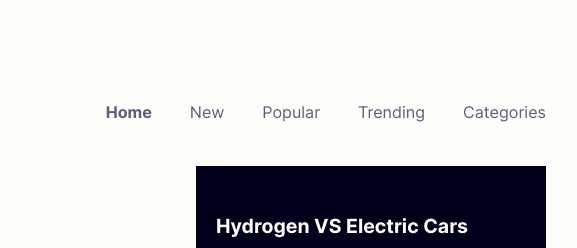
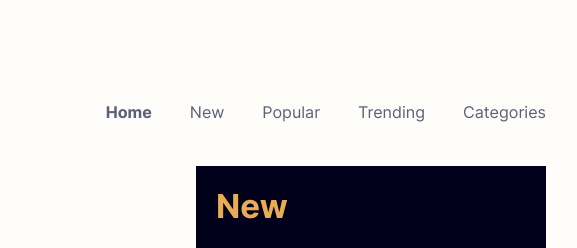
Before and after one commit to mathieuc22/FrontendMentor, an Astro site: page / in a window 1280 px wide. Shown: the top 248 px of the page, 569-1146 px from the left. Built offline with nearby package versions, Linux system fonts and the light colour scheme; Astro itself is replaced by a stand-in of ours.

Commit message:
Add the aside title

```diff
--- a/src/components/Aside.astro
+++ b/src/components/Aside.astro
@@ -3,7 +3,7 @@ import NewCard from "./NewCard.astro";
 ---
 
 <aside>
-  <h2 class="title"></h2>
+  <h2 class="title">New</h2>
   <ul class="articles">
     <NewCard
       title="Hydrogen VS Electric Cars"
```
